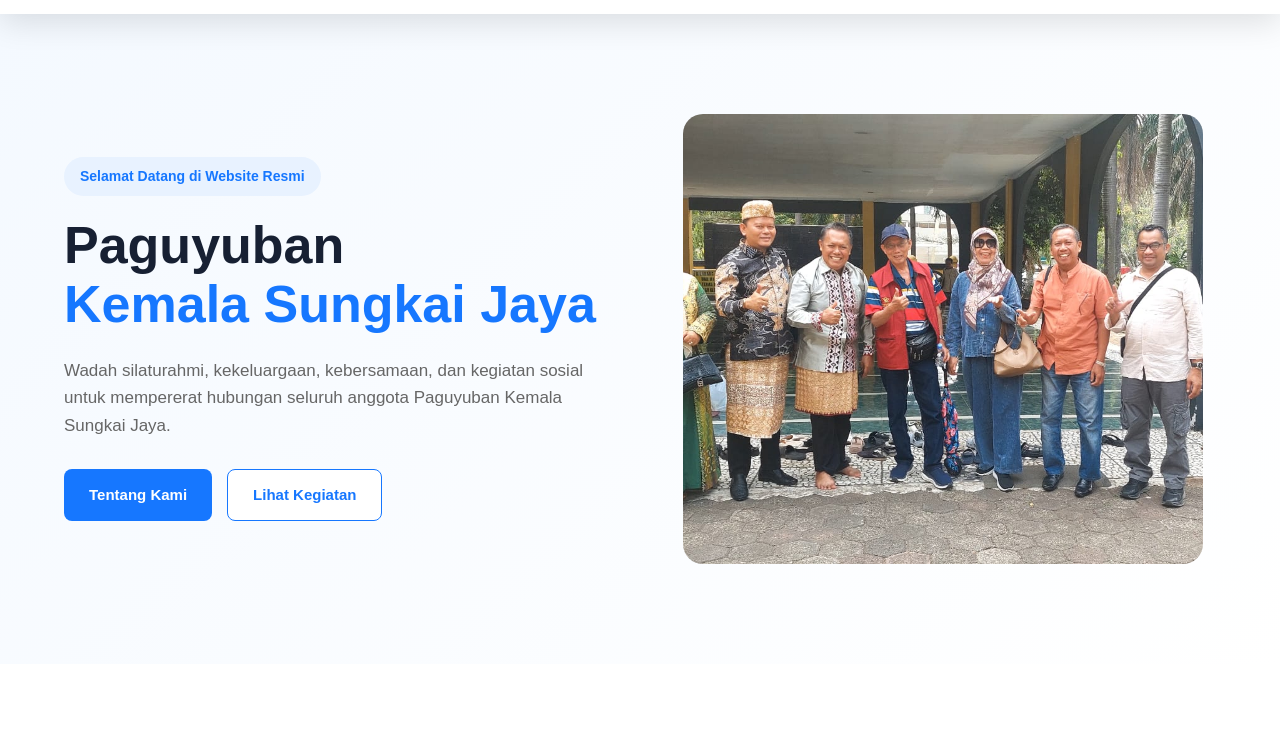
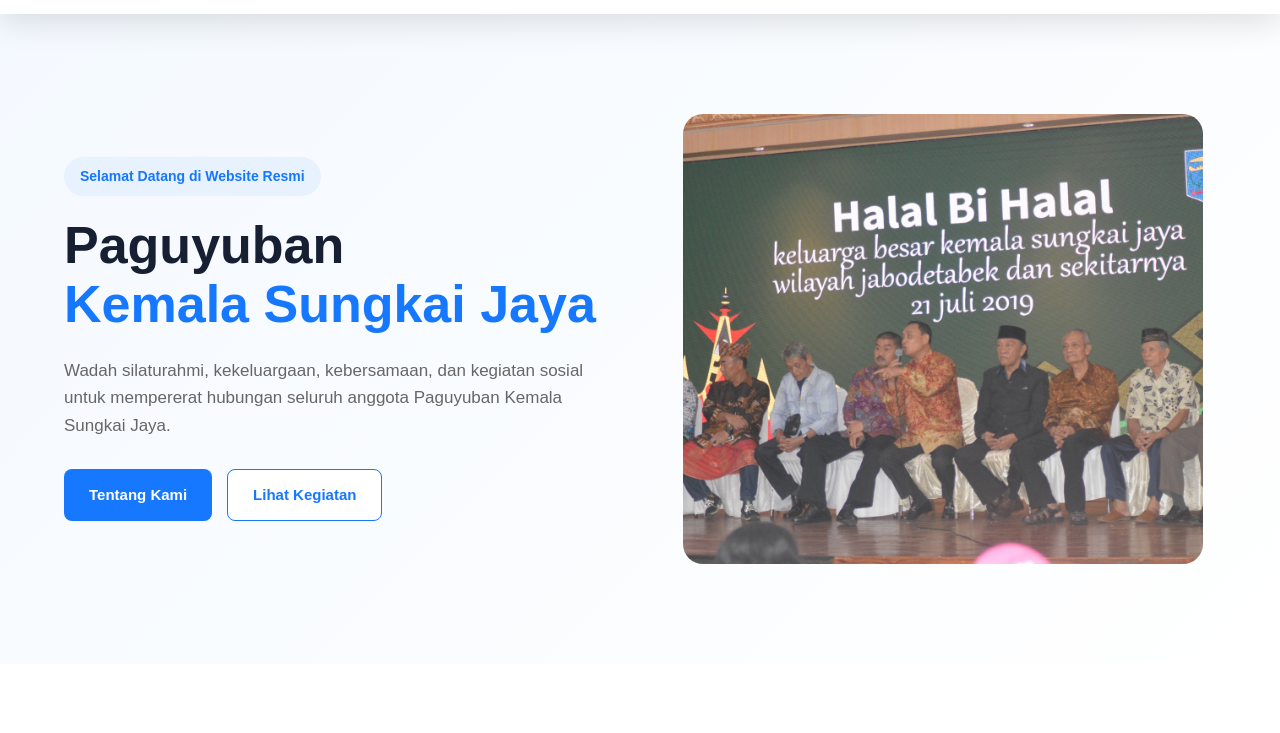
Before and after one commit to yudic400-source/kemalasungkayjaya, a plain HTML site: page index.html in a window 1280 px wide. Shown: the part 67-800 px from the top of the page. Drawn offline with Linux system fonts and the light colour scheme; a script that the page names is missing.

Commit message:
foto pelantikan

```diff
--- a/index.html
+++ b/index.html
@@ -294,7 +294,7 @@
 
                 <div class="hero-image">
 
-                    <img src="assets/images/galeri-5.jpg"
+                    <img src="assets/images/pelantikan.jpeg"
                         alt="Paguyuban Kemala Sungkai Jaya">
 
                 </div>
```
Also changed, not shown: assets/images/pelantikan.jpeg (added).
